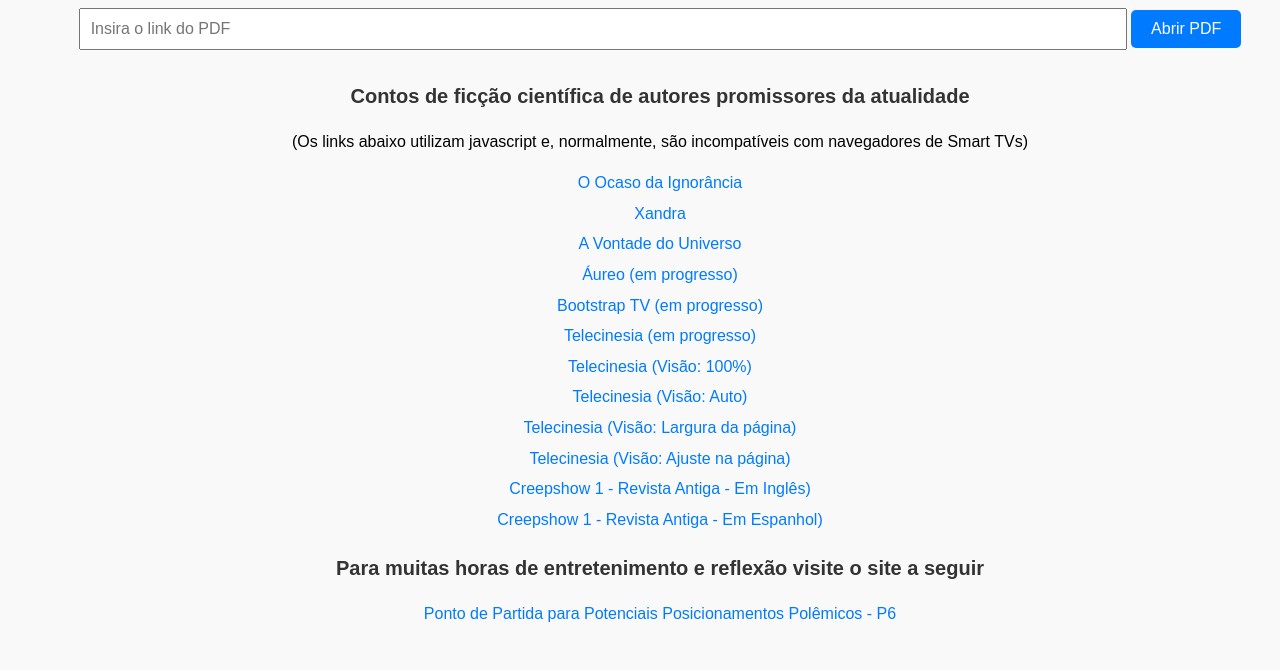
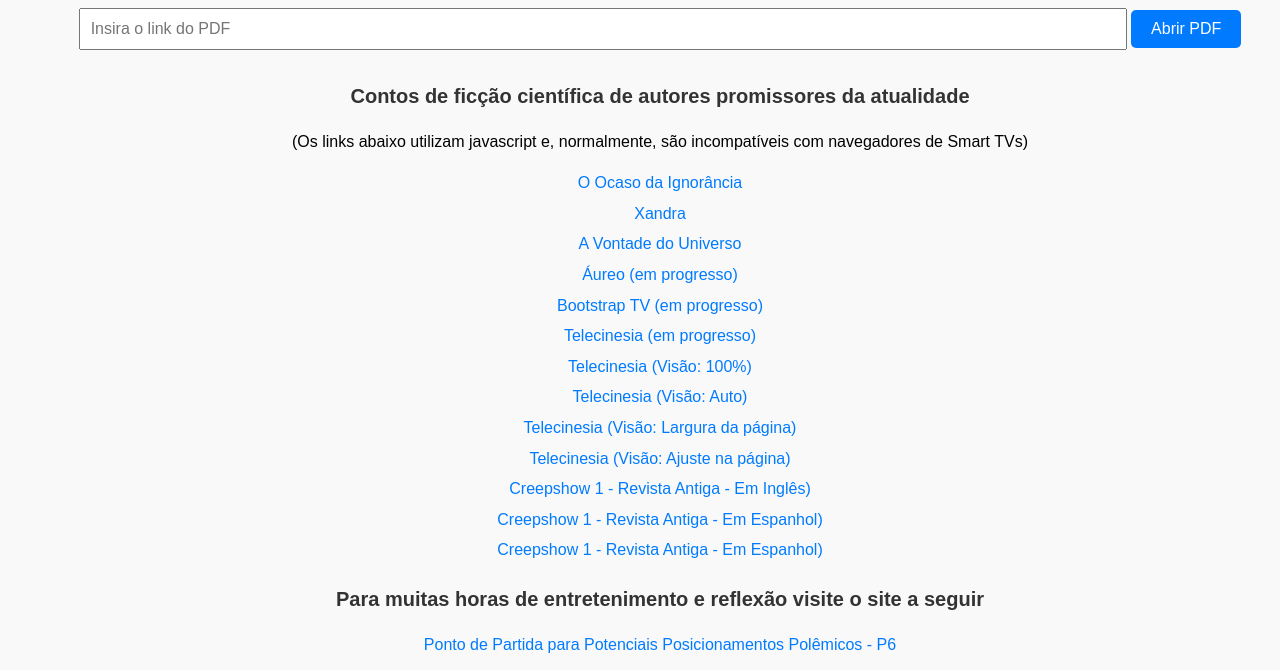
Before and after one commit to psicspsix/LeitorPDFparaSmartTVs, a plain HTML site: page index.html in a window 1280 px wide. Shown: the part 106-776 px from the top of the page. Drawn offline with Linux system fonts and the light colour scheme.

Commit message:
Update index.html

```diff
--- a/index.html
+++ b/index.html
@@ -86,6 +86,7 @@
         <a href="https://mozilla.github.io/pdf.js/web/viewer.html?file=https://2743b480-46c1-47da-8339-9e531b953868.filesusr.com/ugd/1515b7_e3864069c67a4410bc7e8eefface6e44.pdf#zoom=page-fit" target="_blank">Telecinesia (Visão: Ajuste na página)</a>
         <a href="https://mozilla.github.io/pdf.js/web/viewer.html?file=https://raw.githubusercontent.com/psicspsix/LeitorPDFparaSmartTVs/main/PDFs/Revista%20Creepsow%201.pdf#zoom=page-width" target="_blank">Creepshow 1 - Revista Antiga - Em Inglês)</a>
         <a href="https://mozilla.github.io/pdf.js/web/viewer.html?file=https://raw.githubusercontent.com/psicspsix/LeitorPDFparaSmartTVs/main/PDFs/Revista%20Creepsow%201%20(Em%20Espanhol).pdf#zoom=page-width" target="_blank">Creepshow 1 - Revista Antiga - Em Espanhol)</a>
+        <a href="https://mozilla.github.io/pdf.js/web/viewer.html?file=https://raw.githubusercontent.com/psicspsix/LeitorPDFparaSmartTVs/main/PDFs/Revista%20Creepsow%201%20-%2020%20pages%20(Em%20Portugues).pdf#zoom=page-width" target="_blank">Creepshow 1 - Revista Antiga - Em Espanhol)</a>
         <h2>Para muitas horas de entretenimento e reflexão visite o site a seguir</h2>
         <a href="http://surl.li/fcxdga" target="_blank">Ponto de Partida para Potenciais Posicionamentos Polêmicos - P6</a>
     </div>
```
